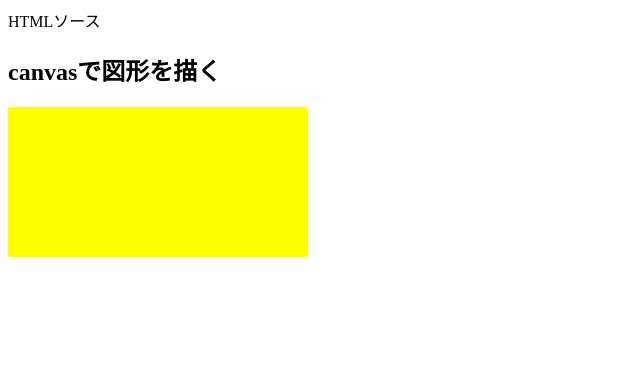
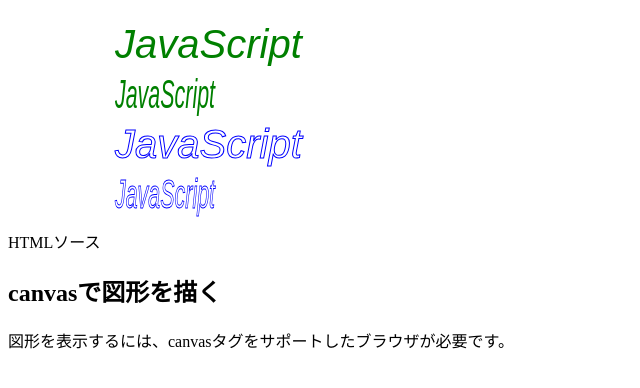
Before and after one commit to totonoP/takane, a plain HTML site: page index.html in a window 1280 px wide. Shown: the whole page, without its empty margins (0-640 px from the left). Drawn offline with Linux system fonts and the light colour scheme.

Commit message:
Update index.html

```diff
--- a/index.html
+++ b/index.html
@@ -6,6 +6,8 @@ HTMLソース
 <head>
 <meta charset="UTF-8">
 <title>canvasで図形を描く</title>
+
+  <canvas id="cv" width="360" height="240"></canvas>
 
 <script type="text/javascript">
 
@@ -28,10 +30,10 @@ ctx.strokeText(txt,10,200,100); //テキストの最大幅を100pxに指定
 </script>
 
 </head>
-<body onLoad="sample()">
+
 <h2>canvasで図形を描く</h2>
-<canvas id="sample1" style="background-color:yellow;">
+
 図形を表示するには、canvasタグをサポートしたブラウザが必要です。
-</canvas>
+
 </body>
 </html>
```
